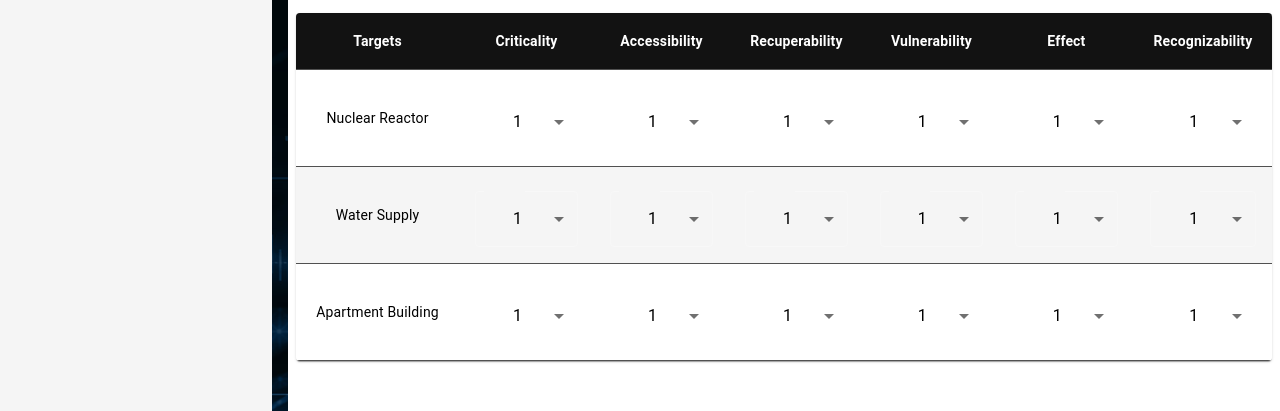
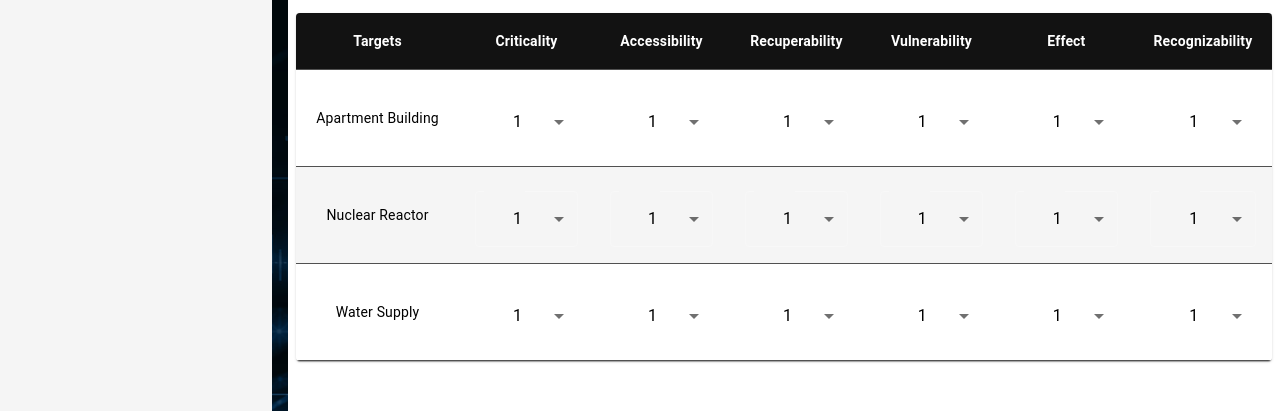
Before and after one commit to garyorsargos/carver-matrix, a React (Vite) app in the folder ui/: page /Home in a window 1280 px wide. Both pictures are taken after a click on the button "EDIT". Shown: the part 131-542 px from the top of the page. Built offline with nearby package versions, Linux system fonts and the light colour scheme.

Commit message:
Added put request and handler for updating matrix changes

```diff
--- a/ui/src/components/custom/editMatrix/categoryGroup.tsx
+++ b/ui/src/components/custom/editMatrix/categoryGroup.tsx
@@ -1,11 +1,5 @@
 import React from "react";
-import {
-  Box,
-  FormControl,
-  Select,
-  MenuItem,
-  SelectChangeEvent,
-} from "@mui/material";
+import { Box, FormControl, Select, MenuItem, SelectChangeEvent } from "@mui/material";
 import { useMultiMatrix } from "../multiMatrixProvider";
 
 interface CategoryDisplayProps {
@@ -14,31 +8,56 @@ interface CategoryDisplayProps {
 }
 
 const CategoryGroup: React.FC<CategoryDisplayProps> = ({ category, targetTitle }) => {
-  const { multiMatrix, setMultiMatrix } = useMultiMatrix();
+  const { multiMatrix, setMultiMatrix, itemIdMap, setUpdates } = useMultiMatrix();
 
-  // Get the initial score from the multiMatrix, defaulting to 1 if undefined.
   const initialScore = multiMatrix.get(targetTitle)?.get(category);
   const [score, setScore] = React.useState<number>(initialScore !== undefined ? initialScore : 1);
+
+  // Map the UI category names to API field names.
+  const categoryMap: { [key: string]: string } = {
+    "Criticality": "criticality",
+    "Accessibility": "accessibility",
+    "Recuperability": "recoverability",
+    "Vulnerability": "vulnerability",
+    "Effect": "effect",
+    "Recognizability": "recognizability",
+  };
+  const apiCategory = categoryMap[category] || category.toLowerCase();
 
   const handleInputChange = (event: SelectChangeEvent<string>) => {
     const newScore = Number(event.target.value);
     setScore(newScore);
 
+    // Update the local matrix state.
     setMultiMatrix((prevMatrix) => {
-      // Create a shallow copy of the outer map.
       const updatedMatrix = new Map(prevMatrix);
-      // Get a copy of the inner map or create a new one if it doesn't exist.
       const targetMap = updatedMatrix.get(targetTitle)
         ? new Map(updatedMatrix.get(targetTitle))
         : new Map<string, number>();
-      // Update the category score.
       targetMap.set(category, newScore);
-      // Set the updated inner map back.
       updatedMatrix.set(targetTitle, targetMap);
       return updatedMatrix;
     });
 
-    console.log("Updated MultiMatrix:", multiMatrix);
+    // Also update the "updates" state to record this change.
+    const itemId = itemIdMap.get(targetTitle);
+    if (!itemId) {
+      console.warn(`No itemId found for ${targetTitle}`);
+      return;
+    }
+    setUpdates((prevUpdates) => {
+      const existingIndex = prevUpdates.findIndex((u: any) => u.itemId === itemId);
+      if (existingIndex !== -1) {
+        // Merge the new change with the existing update.
+        const updatedItem = { ...prevUpdates[existingIndex], [apiCategory]: newScore };
+        const newUpdates = [...prevUpdates];
+        newUpdates[existingIndex] = updatedItem;
+        return newUpdates;
+      } else {
+        // Create a new update entry.
+        return [...prevUpdates, { itemId, [apiCategory]: newScore }];
+      }
+    });
   };
 
   return (
--- a/ui/src/components/custom/matrixLoader.tsx
+++ b/ui/src/components/custom/matrixLoader.tsx
@@ -1,13 +1,11 @@
-// MatrixLoader.tsx
 import React, { useEffect } from "react";
 import axios from "axios";
 import { useMultiMatrix } from "./multiMatrixProvider";
 
 const MatrixLoader: React.FC = () => {
-  const { setMultiMatrix, setConfig } = useMultiMatrix();
+  const { setMultiMatrix, setConfig, setItemIdMap } = useMultiMatrix();
 
   useEffect(() => {
-    // Parse the matrixId query parameter from the URL.
     const params = new URLSearchParams(window.location.search);
     const matrixId = params.get("matrixId");
 
@@ -16,15 +14,12 @@ const MatrixLoader: React.FC = () => {
       return;
     }
 
-    // Request the matrix data as text because the response might be concatenated JSON.
     axios
       .get(`/api/carvermatrices/${matrixId}`, { responseType: "text" })
       .then((response) => {
         const dataString = response.data;
         let matrixData;
-
         try {
-          // Check if there are two concatenated JSON objects.
           if (dataString.includes("}{")) {
             const parts = dataString.split("}{");
             matrixData = JSON.parse(parts[0] + "}");
@@ -35,16 +30,13 @@ const MatrixLoader: React.FC = () => {
           console.error("Failed to parse matrix data:", e);
           return;
         }
-
         console.log("Parsed matrix data:", matrixData);
 
-        // Ensure the matrixData contains an items array.
         if (!matrixData.items || !Array.isArray(matrixData.items)) {
           console.error("Matrix data does not contain a valid items array:", matrixData);
           return;
         }
 
-        // Update the config using the correct property names.
         setConfig({
           r2Multi: matrixData.r2Multi,
           randomAssignment: matrixData.randomAssignment,
@@ -59,8 +51,8 @@ const MatrixLoader: React.FC = () => {
           name: matrixData.name,
         });
 
-        // Build the MultiMatrix Map from the items array.
         const matrixMap = new Map<string, Map<string, number>>();
+        const idMap = new Map<string, number>();
         matrixData.items.forEach((item: any) => {
           matrixMap.set(
             item.itemName,
@@ -73,14 +65,15 @@ const MatrixLoader: React.FC = () => {
               ["Recognizability", item.recognizability],
             ])
           );
+          idMap.set(item.itemName, item.itemId);
         });
-
         setMultiMatrix(matrixMap);
+        setItemIdMap(idMap);
       })
       .catch((error) => {
         console.error("Error fetching matrix data:", error);
       });
-  }, [setMultiMatrix, setConfig]);
+  }, [setMultiMatrix, setConfig, setItemIdMap]);
 
   return null;
 };
--- a/ui/src/components/custom/multiMatrixProvider.tsx
+++ b/ui/src/components/custom/multiMatrixProvider.tsx
@@ -21,6 +21,10 @@ export type MultiMatrixContextType = {
   setMultiMatrix: React.Dispatch<React.SetStateAction<MultiMatrix>>;
   config: ConfigType;
   setConfig: React.Dispatch<React.SetStateAction<ConfigType>>;
+  itemIdMap: Map<string, number>;
+  setItemIdMap: React.Dispatch<React.SetStateAction<Map<string, number>>>;
+  updates: any[];
+  setUpdates: React.Dispatch<React.SetStateAction<any[]>>;
 };
 
 const initialMultiMatrix: MultiMatrix = new Map([
@@ -86,12 +90,18 @@ export const useMultiMatrix = (): MultiMatrixContextType => {
 export const MultiMatrixProvider: React.FC<{ children: ReactNode }> = ({ children }) => {
   const [multiMatrix, setMultiMatrix] = useState<MultiMatrix>(initialMultiMatrix);
   const [config, setConfig] = useState<ConfigType>(initialConfig);
+  const [itemIdMap, setItemIdMap] = useState<Map<string, number>>(new Map());
+  const [updates, setUpdates] = useState<any[]>([]);
 
   const contextValue: MultiMatrixContextType = {
     multiMatrix,
     setMultiMatrix,
     config,
     setConfig,
+    itemIdMap,
+    setItemIdMap,
+    updates,
+    setUpdates,
   };
 
   return (
--- a/ui/src/pages/EditMatrix.tsx
+++ b/ui/src/pages/EditMatrix.tsx
@@ -16,20 +16,23 @@ import CategoryGroup from "../components/custom/editMatrix/categoryGroup";
 import {
   MultiMatrixProvider,
   useMultiMatrix,
+  ConfigType,
 } from "../components/custom/multiMatrixProvider";
 import MatrixLoader from "../components/custom/matrixLoader";
 import jsPDF from "jspdf";
 import html2canvas from "html2canvas";
-import { ConfigType } from "../components/custom/multiMatrixProvider";
+import axios from "axios";
 
 // This component contains the content of the page and uses our custom hook.
 const EditMatrixContent: React.FC = () => {
-  const { multiMatrix, config } = useMultiMatrix();
+  const { multiMatrix, config, updates } = useMultiMatrix();
 
   console.log(config);
 
-  // Dynamically read targets from the multiMatrix keys.
-  const targets = Array.from(multiMatrix.keys());
+  // Dynamically read targets from the multiMatrix keys and sort them alphabetically.
+  const targets = Array.from(multiMatrix.keys()).sort((a, b) =>
+    a.localeCompare(b)
+  );
   const categories = [
     "Criticality",
     "Accessibility",
@@ -39,13 +42,13 @@ const EditMatrixContent: React.FC = () => {
     "Recognizability",
   ];
 
-  // This function generates the PDF
+  // This function generates the PDF.
   const openPdfInNewTab = async () => {
     const pdf = new jsPDF("p", "mm", "a4");
 
     // Add page header (CARVER Matrix App)
     pdf.setFillColor(0, 0, 0); // Black background
-    pdf.rect(0, 0, 210, 15, 'F'); // Full-width black rectangle
+    pdf.rect(0, 0, 210, 15, "F"); // Full-width black rectangle
     pdf.setFontSize(16);
     pdf.setTextColor(255, 255, 255); // White text
     pdf.text("CARVER Matrix App", 14, 10);
@@ -54,7 +57,7 @@ const EditMatrixContent: React.FC = () => {
     pdf.setFontSize(14);
     pdf.setTextColor(0, 0, 0); // Black text
     pdf.setFont("helvetica", "bold");
-    pdf.text(config.name, 14, 30); // Replace with actual title
+    pdf.text(config.name, 14, 30);
     pdf.setFontSize(12);
     pdf.setFont("helvetica", "normal");
     pdf.text(config.description, 14, 40);
@@ -69,7 +72,6 @@ const EditMatrixContent: React.FC = () => {
       pdf.addImage(imgData, "PNG", 14, 50, pdfWidth - 28, pdfHeight);
     }
 
-
     // Add Rankings Section
     pdf.setFontSize(14);
     pdf.setFont("helvetica", "bold");
@@ -80,20 +82,20 @@ const EditMatrixContent: React.FC = () => {
     // Calculate rankings
     const targetRanks: { target: string; totalScore: number }[] = [];
     const categoryToMultiplierMap: { [key: string]: keyof ConfigType } = {
-      Criticality: 'cmulti',
-      Accessibility: 'amulti',
-      Recuperability: 'rmulti',
-      Vulnerability: 'vmulti',
-      Effect: 'emulti',
-      Recognizability: 'r2Multi',
+      Criticality: "cmulti",
+      Accessibility: "amulti",
+      Recuperability: "rmulti",
+      Vulnerability: "vmulti",
+      Effect: "emulti",
+      Recognizability: "r2Multi",
     };
 
     multiMatrix.forEach((categoriesMap, target) => {
       let totalScore = 0;
       categoriesMap.forEach((score, category) => {
-        const multiplierKey = categoryToMultiplierMap[category]; // Use the map to get the multiplier key
+        const multiplierKey = categoryToMultiplierMap[category];
         if (multiplierKey) {
-          const multiplier = config[multiplierKey]; // Now access the multiplier directly
+          const multiplier = config[multiplierKey];
           if (typeof multiplier === "number") {
             totalScore += score * multiplier;
           } else {
@@ -135,7 +137,6 @@ const EditMatrixContent: React.FC = () => {
       { label: "Vulnerability Multiplier", value: config.vmulti },
       { label: "Effect Multiplier", value: config.emulti },
       { label: "Recognizability Multiplier", value: config.r2Multi },
-
     ];
 
     let configYOffset = 30;
@@ -150,12 +151,27 @@ const EditMatrixContent: React.FC = () => {
     window.open(pdfUrl, "_blank");
   };
 
+  // Function to handle submitting updates via a PUT request.
+  const handleSubmitUpdates = () => {
+    const params = new URLSearchParams(window.location.search);
+    const matrixId = params.get("matrixId");
+    if (!matrixId) {
+      console.error("matrixId query parameter is missing.");
+      return;
+    }
+    console.log("Submitting updates:", updates);
+    axios
+      .put(`/api/carvermatrices/${matrixId}/carveritems/update`, updates)
+      .then((response) => {
+        console.log("Updates submitted successfully", response);
+      })
+      .catch((error) => {
+        console.error("Error submitting updates", error);
+      });
+  };
+
   return (
-    <Box
-      display="flex"
-      flexDirection="row"
-      sx={{ height: "85vh", mt: 2, gap: 2 }}
-    >
+    <Box display="flex" flexDirection="row" sx={{ height: "85vh", mt: 2, gap: 2 }}>
       <MatrixLoader />
       <Box
         id="matrixExplorerBox"
@@ -209,10 +225,7 @@ const EditMatrixContent: React.FC = () => {
             <Table stickyHeader>
               <TableHead>
                 <TableRow sx={{ backgroundColor: "#e0e0e0" }}>
-                  <TableCell
-                    align="center"
-                    sx={{ fontWeight: "bold", color: "white" }}
-                  >
+                  <TableCell align="center" sx={{ fontWeight: "bold", color: "white" }}>
                     Targets
                   </TableCell>
                   {categories.map((category) => (
@@ -243,10 +256,7 @@ const EditMatrixContent: React.FC = () => {
                         align="center"
                         sx={{ color: "black" }}
                       >
-                        <CategoryGroup
-                          category={category}
-                          targetTitle={target}
-                        />
+                        <CategoryGroup category={category} targetTitle={target} />
                       </TableCell>
                     ))}
                   </TableRow>
@@ -260,6 +270,7 @@ const EditMatrixContent: React.FC = () => {
           variant="contained"
           color="success"
           sx={{ position: "absolute", bottom: 16, right: 16, zIndex: 10 }}
+          onClick={handleSubmitUpdates}
         >
           Submit
         </Button>
```
